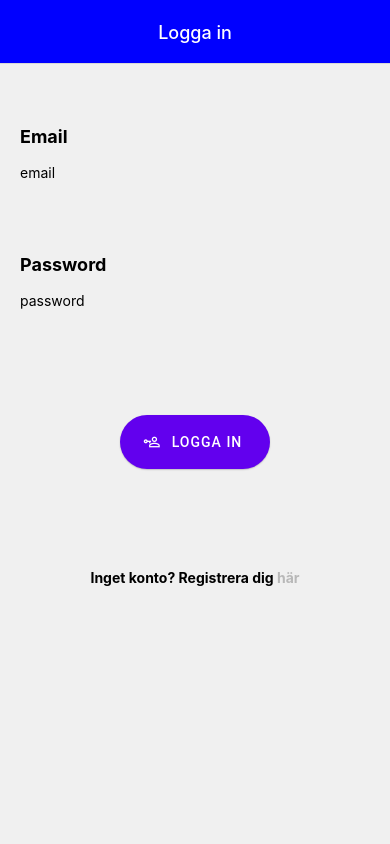
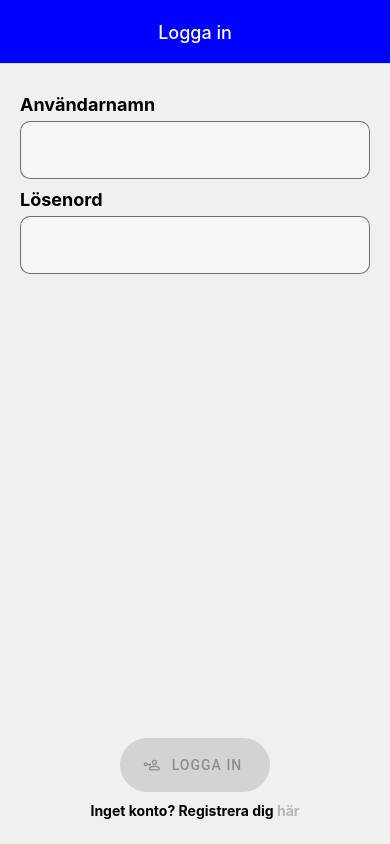
Before and after one commit to KSigurd/KROLF-household-app, a React Native app: screen /Login in a window 390 px wide. Built offline with nearby package versions, Linux system fonts and the light colour scheme.

Commit message:
origin/feature/44-add-functionality-login-screen

```diff
--- a/components/LoginForm.tsx
+++ b/components/LoginForm.tsx
@@ -1,33 +1,31 @@
 import React from "react";
 import { Formik } from "formik";
 import * as Yup from "yup";
-import { View, StyleSheet, Text, Alert } from "react-native";
-import { Button as NPbutton, TextInput } from "react-native-paper";
-import UserDetailsInput from "./userDetailsInput";
-import { NativeStackScreenProps } from "@react-navigation/native-stack";
-import { RootStackParamList } from "../navigation/RootNavigator";
+import { View, StyleSheet, Alert } from "react-native";
+import { Button as NPbutton } from "react-native-paper";
+import ThemedTextInput from "./ThemedTextInput";
+
 import { users } from "../data/mockUserData";
 
 interface User {
   email: string;
   password: string;
 }
+
+interface Props {
+  loginSucceded: () => void;
+}
+
 const initialValues: User = { email: "", password: "" };
 
 type PostSchemaType = Record<keyof User, Yup.AnySchema>;
 
 const validationSchema = Yup.object().shape<PostSchemaType>({
   email: Yup.string()
-    .email("Invalid email format")
+    .email("Mejladressen måste innehålla @ och .com eller .se")
     .required("Fyll i din mejladress"),
-  password: Yup.string().required("Du måste skriva in ditt lösenord"),
+  password: Yup.string().required("Du måste ange ditt lösenord"),
 });
-
-// type Props = NativeStackScreenProps<RootStackParamList, "CreateHousehold">;
-
-interface Props {
-  loginSucceded: () => void;
-}
 
 const LoginForm = ({ loginSucceded }: Props) => {
   const handleSubmit = (user: User) => {
@@ -42,19 +40,6 @@ const LoginForm = ({ loginSucceded }: Props) => {
       loginSucceded();
     } else Alert.alert("Oooops!", "Felaktigt användarnamn eller lösenord");
   };
-  // const noAccountText = () => {
-  //   return (
-  //     <View style={styles.noAccountContainer}>
-  //       <Text style={styles.noAccountText}>Inget konto? Registrera dig </Text>
-  //       <Text
-  //         style={styles.createAccountText}
-  //         onPress={() => navigation.navigate("CreateAccount")}
-  //       >
-  //         här
-  //       </Text>
-  //     </View>
-  //   );
-  // };
 
   return (
     <Formik
@@ -70,34 +55,29 @@ const LoginForm = ({ loginSucceded }: Props) => {
         touched,
         errors,
       }) => (
+        <View style={styles.root}>
           <View>
-          <UserDetailsInput
+            <ThemedTextInput
               style={styles.input}
-            //mode="outlined"
-            //theme={{ roundness: 10 }}
-            placeholder="email"
-            label="Email"
+              label="Användarnamn"
               onChangeText={handleChange<keyof User>("email")}
               onBlur={handleBlur<keyof User>("email")}
               value={values.email}
               helperText={touched.email && errors.email}
             />
-          <UserDetailsInput
-            //      mode="outlined"
-            //      theme={{ roundness: 10 }}
+            <ThemedTextInput
               style={styles.input}
-            //mode="outlined"
-            //theme={{ roundness: 10 }}
-            placeholder="password"
-            label="Password"
+              secureTextEntry={true}
+              label="Lösenord"
               onChangeText={handleChange<keyof User>("password")}
               onBlur={handleBlur<keyof User>("password")}
               value={values.password}
               helperText={touched.password && errors.password}
             />
+          </View>
           <NPbutton
             //ADD DISABLE IF FIELD NOT FILLED
-            //CHANGE ICON?
+            disabled={!values.password}
             icon="account-key-outline"
             mode="contained"
             style={styles.NPbutton}
@@ -116,8 +96,6 @@ export default LoginForm;
 const styles = StyleSheet.create({
   root: {
     flex: 1,
-    marginHorizontal: 10,
-    marginVertical: 25,
     justifyContent: "space-between",
   },
   NPbutton: {
@@ -125,29 +103,9 @@ const styles = StyleSheet.create({
     borderRadius: 100,
     padding: 10,
     alignSelf: "center",
-    marginVertical: 70,
+    marginVertical: 10,
   },
   input: {
     elevation: 4,
   },
-  text: {
-    fontSize: 18,
-    fontWeight: "bold",
-    marginTop: 12,
-    marginBottom: 5,
-  },
-  noAccountContainer: {
-    flexDirection: "row",
-    justifyContent: "center",
-  },
-  noAccountText: {
-    fontWeight: "bold",
-    //alignSelf: "center",
-    marginVertical: 30,
-  },
-  createAccountText: {
-    fontWeight: "bold",
-    alignSelf: "center",
-    color: "#B8B8B8",
-  },
 });
--- /dev/null
+++ b/components/ThemedTextInput.tsx
@@ -0,0 +1,45 @@
+import React from "react";
+import { View, Text, StyleSheet } from "react-native";
+import { TextInput as NPTextInput } from "react-native-paper";
+import { TextInputProps } from "react-native-paper/lib/typescript/components/TextInput/TextInput";
+
+interface Props extends Omit<TextInputProps, "theme"> {
+  label: string;
+  helperText?: string | false;
+}
+
+//GÅR ATT ÅTERANVÄNDA TILL CHORES OCH SKAPA ANVÄNDARE
+const ThemedTextInput = ({ label, helperText, ...textInputProps }: Props) => {
+  return (
+    <View style={styles.root}>
+      <Text style={styles.text}>{label}</Text>
+      <NPTextInput
+        mode="outlined"
+        theme={{ roundness: 10 }}
+        {...textInputProps}
+        style={[styles.input, helperText ? { borderColor: "red" } : null]}
+      />
+      {helperText && <Text style={styles.helperText}>{helperText}</Text>}
+    </View>
+  );
+};
+
+export default ThemedTextInput;
+
+const styles = StyleSheet.create({
+  root: {
+    marginHorizontal: 10,
+    marginVertical: 5,
+    justifyContent: "space-between",
+  },
+  input: {
+    elevation: 4,
+  },
+  helperText: {
+    color: "red",
+  },
+  text: {
+    fontSize: 18,
+    fontWeight: "bold",
+  },
+});
--- a/components/userDetailsInput.tsx
+++ /dev/null
@@ -1,63 +0,0 @@
-import React from "react";
-import {
-  View,
-  Text,
-  TextInputProps,
-  StyleSheet,
-  TextInput as NativeTextInput,
-} from "react-native";
-
-import { TextInput as NPTextInput } from "react-native-paper";
-interface Props extends TextInputProps {
-  label: string;
-  helperText?: string | false;
-}
-
-// component that returns a cusomized message from the user to be used in the SMS
-const UserDetailsInput = ({ label, helperText, ...textInputProps }: Props) => {
-  return (
-    <View style={styles.root}>
-      <Text style={styles.text}>
-        {/* <Text style={[styles.label, helperText ? { color: "blue" } : null]}> */}
-        {label}
-      </Text>
-      <NativeTextInput
-        // mode="outlined"
-        // theme={{ roundness: 10 }}
-        {...textInputProps}
-        style={[styles.input, helperText ? { borderColor: "red" } : null]}
-      />
-      {helperText && <Text style={styles.helperText}>{helperText}</Text>}
-    </View>
-  );
-};
-
-export default UserDetailsInput;
-
-const styles = StyleSheet.create({
-  root: {
-    marginHorizontal: 10,
-    marginVertical: 25,
-    justifyContent: "space-between",
-  },
-  label: {
-    fontSize: 15,
-    fontWeight: "500",
-    color: "white",
-  },
-  helperText: {
-    color: "red",
-  },
-  input: {
-    elevation: 4,
-    // borderColor: "black",
-    // borderStyle: "solid",
-    height: 40,
-  },
-  text: {
-    fontSize: 18,
-    fontWeight: "bold",
-    marginTop: 12,
-    marginBottom: 5,
-  },
-});
--- a/navigation/RootNavigator.tsx
+++ b/navigation/RootNavigator.tsx
@@ -35,25 +35,36 @@ const RootNavigator = () => {
           headerTintColor: "white",
         }}
       >
-        <Stack.Screen name="Login" component={LoginScreen}  options={{title:"Logga in"}}/>
+        <Stack.Screen
+          name="Login"
+          component={LoginScreen}
+          options={{ title: "Logga in" }}
+        />
         <Stack.Screen name="CreateAccount" component={CreateAccountScreen} />
         <Stack.Screen
           name="CreateHousehold"
           component={CreateHouseholdScreen}
         />
         <Stack.Screen name="JoinHousehold" component={JoinHouseholdScreen} />
-        <Stack.Screen name="Profile" component={ProfileScreen} />
-        <Stack.Screen name="ChoresStatisticsNavigator" component={ChoresStatisticsNavigator} />
+        {/* TODO: CHECK THIS */}
+        <Stack.Screen
+          name="Profile"
+          component={ProfileScreen}
+          options={{ presentation: "fullScreenModal" }}
+        />
+        <Stack.Screen
+          name="ChoresStatisticsNavigator"
+          component={ChoresStatisticsNavigator}
+        />
       </Stack.Navigator>
-
     </NavigationContainer>
   );
 };
 
-      // <Stack.Screen
-      //   name="Root"
-      //   component={TabBistroMapNavigator}
-      //   options={{ headerShown: false }}
-      // />
+// <Stack.Screen
+//   name="Root"
+//   component={TabBistroMapNavigator}
+//   options={{ headerShown: false }}
+// />
 
 export default RootNavigator;
--- a/screens/LoginScreen.tsx
+++ b/screens/LoginScreen.tsx
@@ -1,41 +1,15 @@
 import { NativeStackScreenProps } from "@react-navigation/native-stack";
 import React from "react";
-import { View, Text, Button, StyleSheet } from "react-native";
+import { View, Text, StyleSheet } from "react-native";
 import { RootStackParamList } from "../navigation/RootNavigator";
-import { Button as NPbutton, Surface, TextInput } from "react-native-paper";
-import { users } from "../data/mockUserData";
 import LoginForm from "../components/LoginForm";
 
 type Props = NativeStackScreenProps<RootStackParamList, "CreateHousehold">;
 
-// const handleSubmit = () => {
-//   console.log("Verifiera user");
-
-//   //TODO: Validate user. if login succeded, navigate to household
-// };
-
 const LoginScreen = ({ navigation }: Props) => {
   return (
     <View style={styles.root}>
-      <View>
-        <View>
       <LoginForm loginSucceded={() => navigation.navigate("Profile")} />
-        </View>
-        {/* <Text style={styles.text}>Email</Text>
-        <TextInput
-          mode="outlined"
-          theme={{ roundness: 10 }}
-          style={styles.input}
-        />
-
-        <Text style={styles.text}>Lösenord</Text>
-        <TextInput
-          mode="outlined"
-          theme={{ roundness: 10 }}
-          style={styles.input}
-
-        /> */}
-
       <View style={styles.noAccountContainer}>
         <Text style={styles.noAccountText}>Inget konto? Registrera dig </Text>
         <Text
@@ -45,24 +19,6 @@ const LoginScreen = ({ navigation }: Props) => {
           här
         </Text>
       </View>
-      </View>
-      {/* <NPbutton
-        //CHANGE ICON?
-        icon="account-key-outline"
-        mode="contained"
-        style={styles.NPbutton}
-        onPress={() => handleSubmit()}
-      >
-        Logga in
-      </NPbutton> */}
-      {/* <Button
-        title="tryck mig"
-        onPress={() => navigation.navigate("Profile")}
-      /> */}
-      {/* <Button
-        title="Create account"
-        onPress={() => navigation.navigate("CreateAccount")}
-      /> */}
     </View>
   );
 };
@@ -76,39 +32,16 @@ const styles = StyleSheet.create({
     marginVertical: 25,
     justifyContent: "space-between",
   },
-  NPbutton: {
-    width: 150,
-    borderRadius: 100,
-    padding: 10,
-    alignSelf: "center",
-    marginVertical: 30,
-  },
-  input: {
-    elevation: 4,
-  },
-  text: {
-    fontSize: 18,
-    fontWeight: "bold",
-    marginTop: 12,
-    marginBottom: 5,
-  },
   noAccountContainer: {
     flexDirection: "row",
     justifyContent: "center",
   },
   noAccountText: {
     fontWeight: "bold",
-    //alignSelf: "center",
-    marginVertical: 30,
   },
   createAccountText: {
     fontWeight: "bold",
     alignSelf: "center",
     color: "#B8B8B8",
   },
-  // title: {
-  //   fontSize: 18,
-  //   fontWeight: "bold",
-  //   alignSelf: "center",
-  // },
 });
```
Lines whose indentation alone changed are shown as unchanged.
